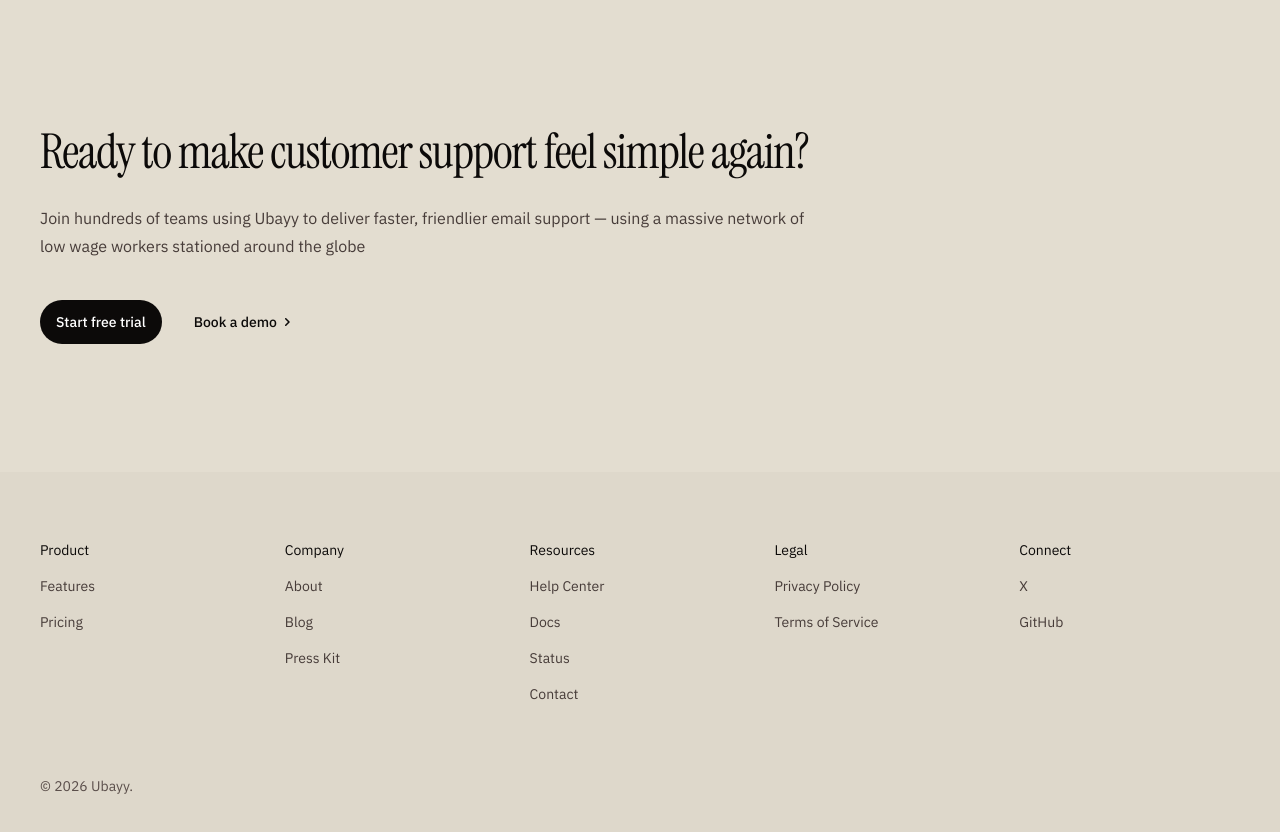
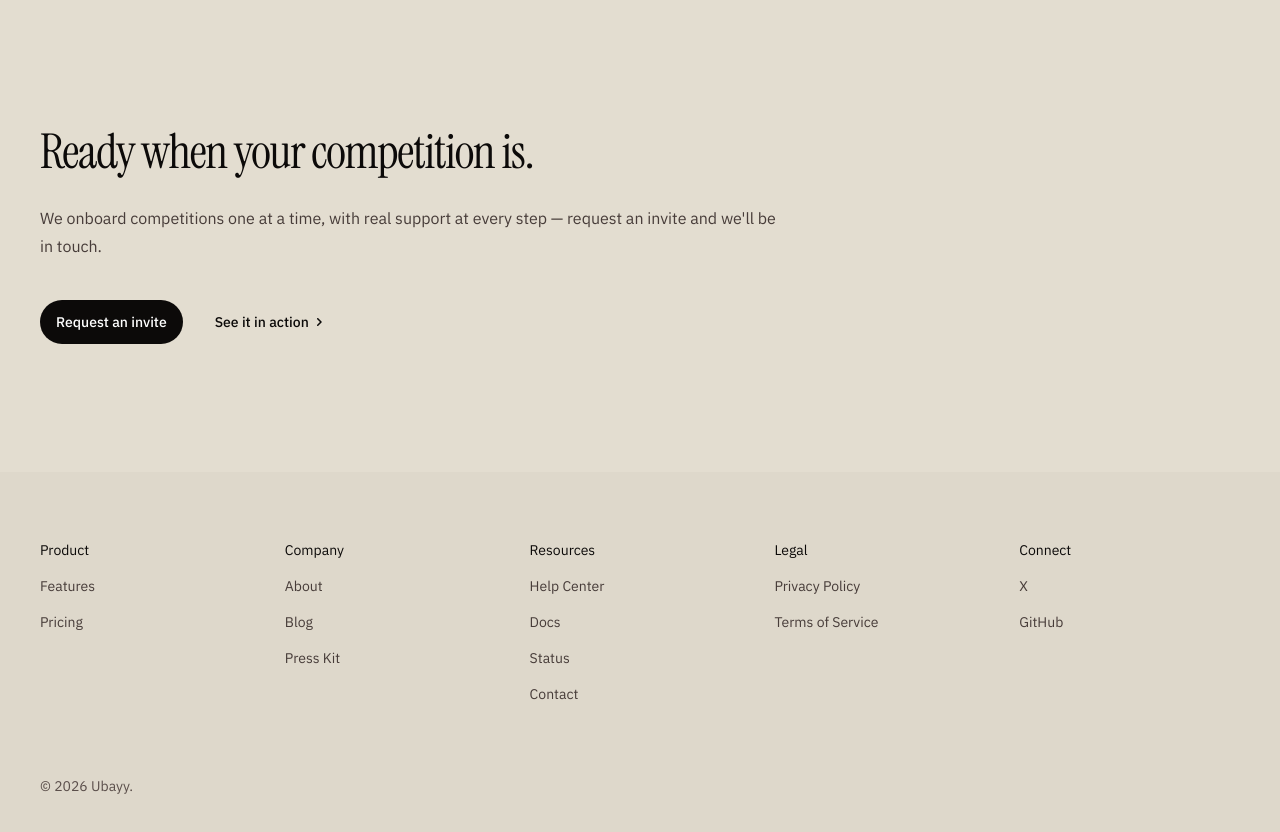
Before and after one commit to UmairZ/judging_app, a React (Vite) app: page / in a window 1280 px wide. Shown: the part 3020-3852 px from the top of the page. Built offline with nearby package versions, Linux system fonts and the light colour scheme; no server answers.

Commit message:
feat(landing): closing CTA — option A

```diff
--- a/src/marketing/Home02.tsx
+++ b/src/marketing/Home02.tsx
@@ -533,21 +533,21 @@ export default function Page() {
         {/* Call To Action */}
         <CallToActionSimple
           id="call-to-action"
-          headline="Ready to make customer support feel simple again?"
+          headline="Ready when your competition is."
           subheadline={
             <p>
-              Join hundreds of teams using Ubayy to deliver faster, friendlier email support — using a massive network
-              of low wage workers stationed around the globe
+              We onboard competitions one at a time, with real support at every step — request an invite and we'll be
+              in touch.
             </p>
           }
           cta={
             <div className="flex items-center gap-4">
-              <ButtonLink href="#" size="lg">
-                Start free trial
+              <ButtonLink href="#hero" size="lg">
+                Request an invite
               </ButtonLink>
 
-              <PlainButtonLink href="#" size="lg">
-                Book a demo <ChevronIcon />
+              <PlainButtonLink href="https://ibnkatheercomp.org" size="lg">
+                See it in action <ChevronIcon />
               </PlainButtonLink>
             </div>
           }
```
